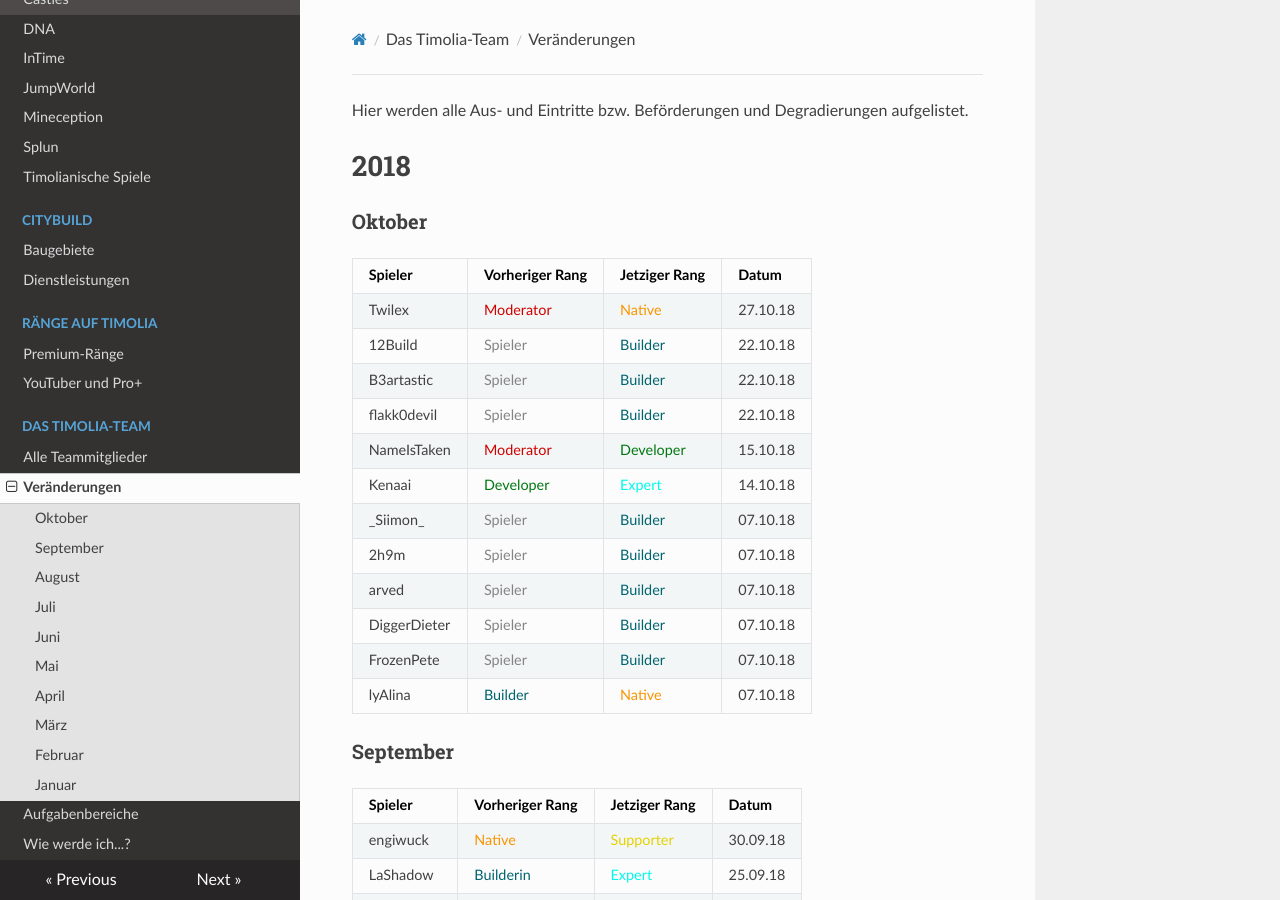
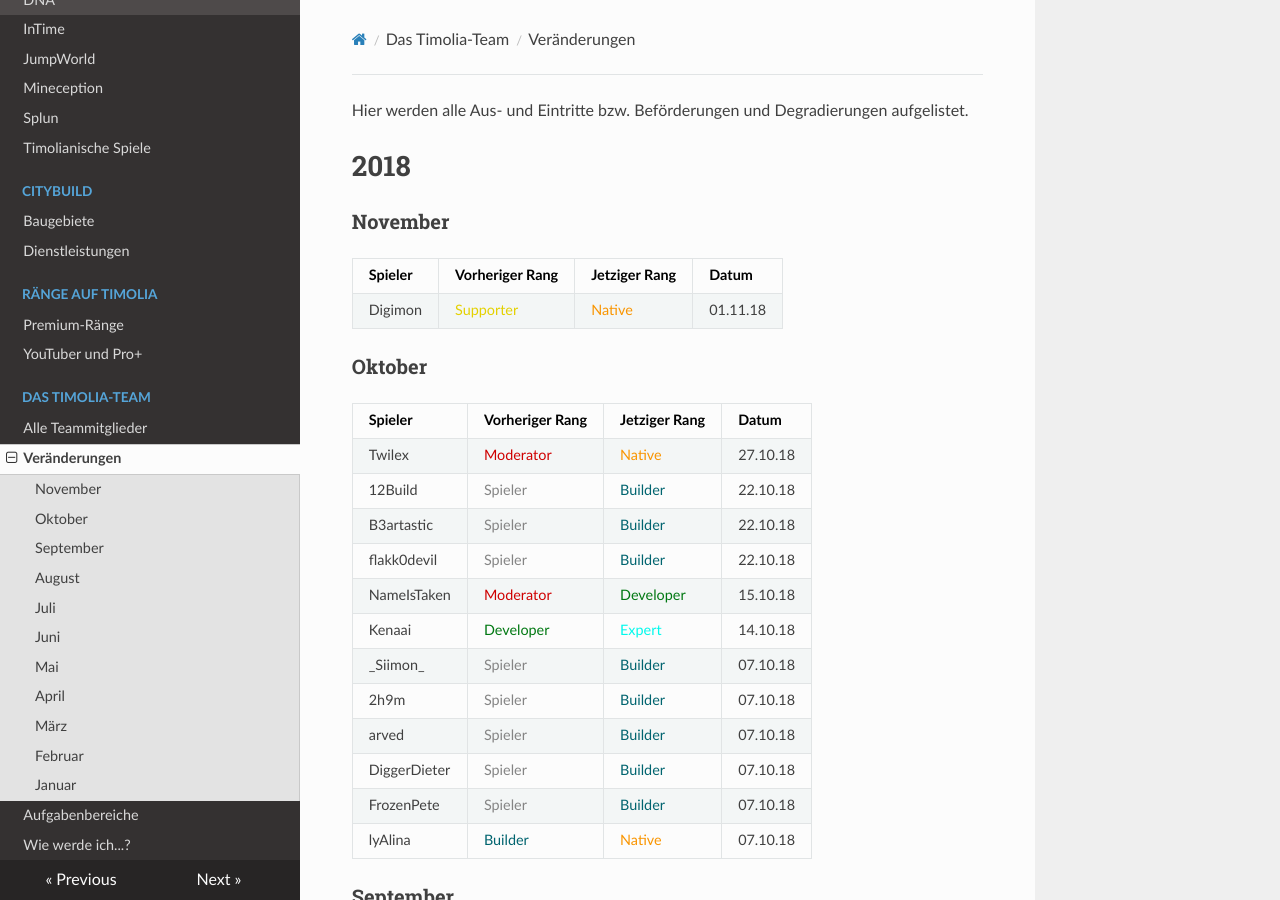
Before and after one commit to TimoliaDE/HowTo, an MkDocs documentation site: the page built from docs/team/changes.md, in a window 1280 px wide and 900 px high. Built offline with MkDocs 1.6.1, drawn with Linux system fonts in a browser that asks for light colours; nearby versions of some CDN libraries; old or Windows-style settings are respelled for this version of MkDocs.

Commit message:
Update changes.md

```diff
--- a/docs/team/changes.md
+++ b/docs/team/changes.md
@@ -1,6 +1,11 @@
 Hier werden alle Aus- und Eintritte bzw. Beförderungen und Degradierungen aufgelistet.
 
 # 2018
+
+###  <strong>November</strong>
+| Spieler | Vorheriger Rang | Jetziger Rang | Datum |
+| ------ | ------ | ------ | ------ |
+|Digimon | <span style="color:#E4D100">Supporter</span> | <span style="color:#F99500">Native</span> | 01.11.18 |
 
 ###  <strong>Oktober</strong>
 | Spieler | Vorheriger Rang | Jetziger Rang | Datum |
```
